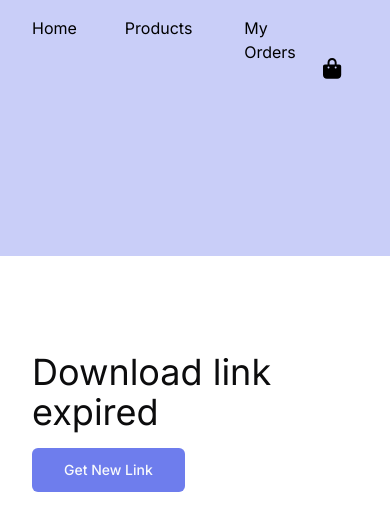
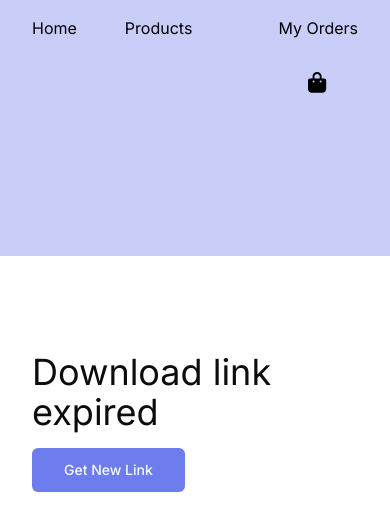
Before and after one commit to Chris-Mayes/ecommerce-template, a Next.js app: page /products/download/expired in a window 390 px wide. Shown: the top 530 px of the page. Built offline with nearby package versions, Linux system fonts and the light colour scheme.

Commit message:
Fix categories and link styling

```diff
--- a/src/app/(customerFacing)/products/page.tsx
+++ b/src/app/(customerFacing)/products/page.tsx
@@ -117,7 +117,7 @@ function CategoryTree({
     onCategoryClick: (category: string) => void;
 }) {
     return (
-        <div className="w-48 border-r border-gray-400 sticky top-40 max-h-[calc(100vh-12rem)] overflow-auto">
+        <div className="w-48 border-r border-gray-400 sticky top-40 max-h-[calc(100vh-12rem)] overflow-y-none pr-9">
             <h3 className="text-xl font-bold mb-4">Categories</h3>
             <ul className="space-y-2">
                 {categories.map((category) => (
--- a/src/app/globals.css
+++ b/src/app/globals.css
@@ -116,17 +116,9 @@ input[type="number"] {
 }
 
 @media (max-width: 768px) {
-    .dropdown-container {
-        width: 100%;
-        position: relative;
-        display: flex;
-        justify-content: center;
-        top: 1.5rem;
-        right: 0.2em;
-    }
     .dropdown-cart {
         position: fixed;
-        top: 5rem;
+        top: 6rem;
         width: 90%;
         max-width: 400px;
         left: 48%;
--- a/src/components/Nav.tsx
+++ b/src/components/Nav.tsx
@@ -10,7 +10,7 @@ export function Nav({ children }: { children: ReactNode }) {
     return (
         <nav className="nav-banner bg-primary text-primary-foreground flex items-center justify-between px-4 mb-24">
             <div className="flex space-x-4 items-center">{children}</div>
-            <div className="flex items-center ml-auto">
+            <div className="flex items-center ml-auto whitespace-nowrap">
                 <NavLink href="/trackOrder">My Orders</NavLink>
                 <DropdownCart />
             </div>
--- a/src/components/ProductCard.tsx
+++ b/src/components/ProductCard.tsx
@@ -24,7 +24,7 @@ export function ProductCard({
     images,
 }: ProductCardProps) {
     return (
-        <Card className="flex overflow-hidden flex-col">
+        <Card className="flex overflow-hidden flex-col h-full">
             <Link
                 href={`/products/${id}/product`}
                 className="relative w-full pb-[100%]"
@@ -40,7 +40,7 @@ export function ProductCard({
                 </CardDescription>
             </CardHeader>
             <CardContent className="flex-grow">
-                <p className="line-clamp-4">{description}</p>
+                <p className="line-clamp-3">{description}</p>
             </CardContent>
         </Card>
     );
@@ -48,7 +48,7 @@ export function ProductCard({
 
 export function ProductCardSkeleton() {
     return (
-        <Card className="overflow-hidden flex flex-col animate-pulse">
+        <Card className="overflow-hidden flex flex-col animate-pulse h-full">
             <div className="relative w-full pb-[100%] bg-gray-300" />
             <CardHeader>
                 <CardTitle>
```
